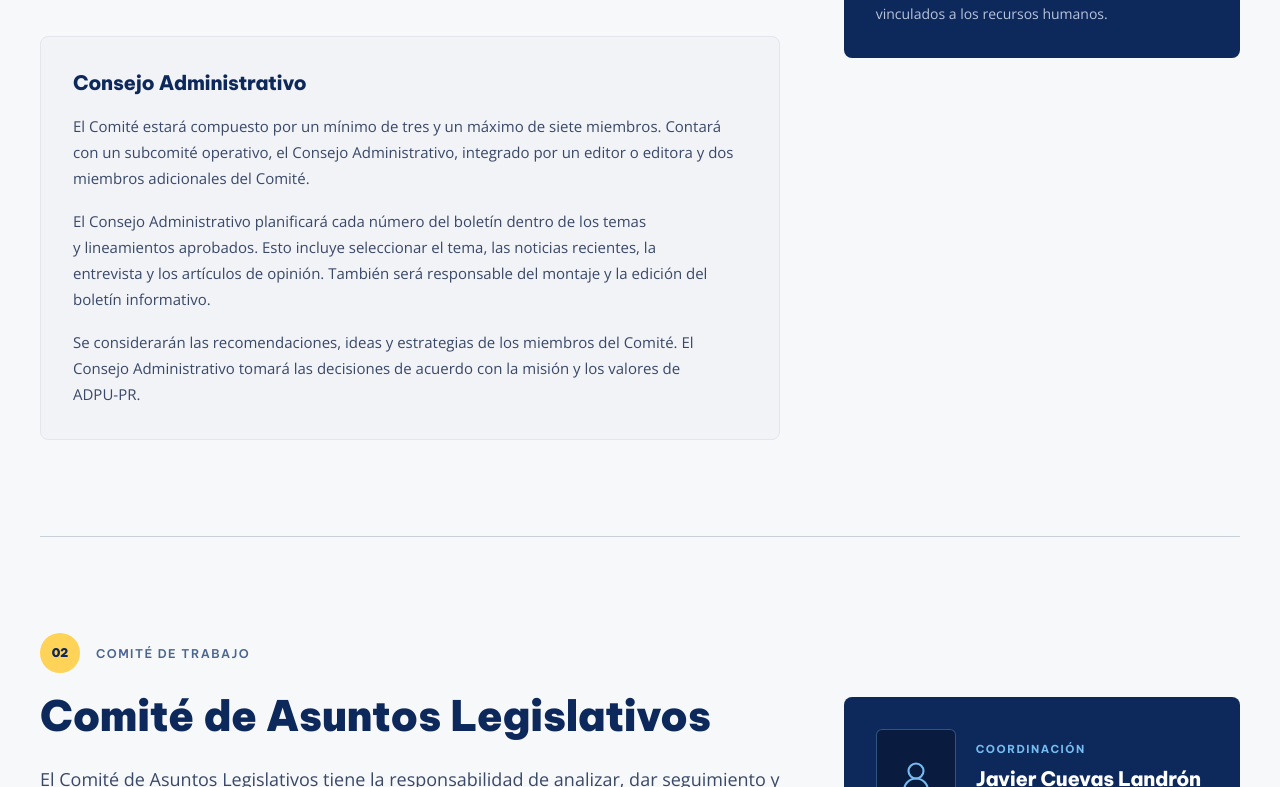
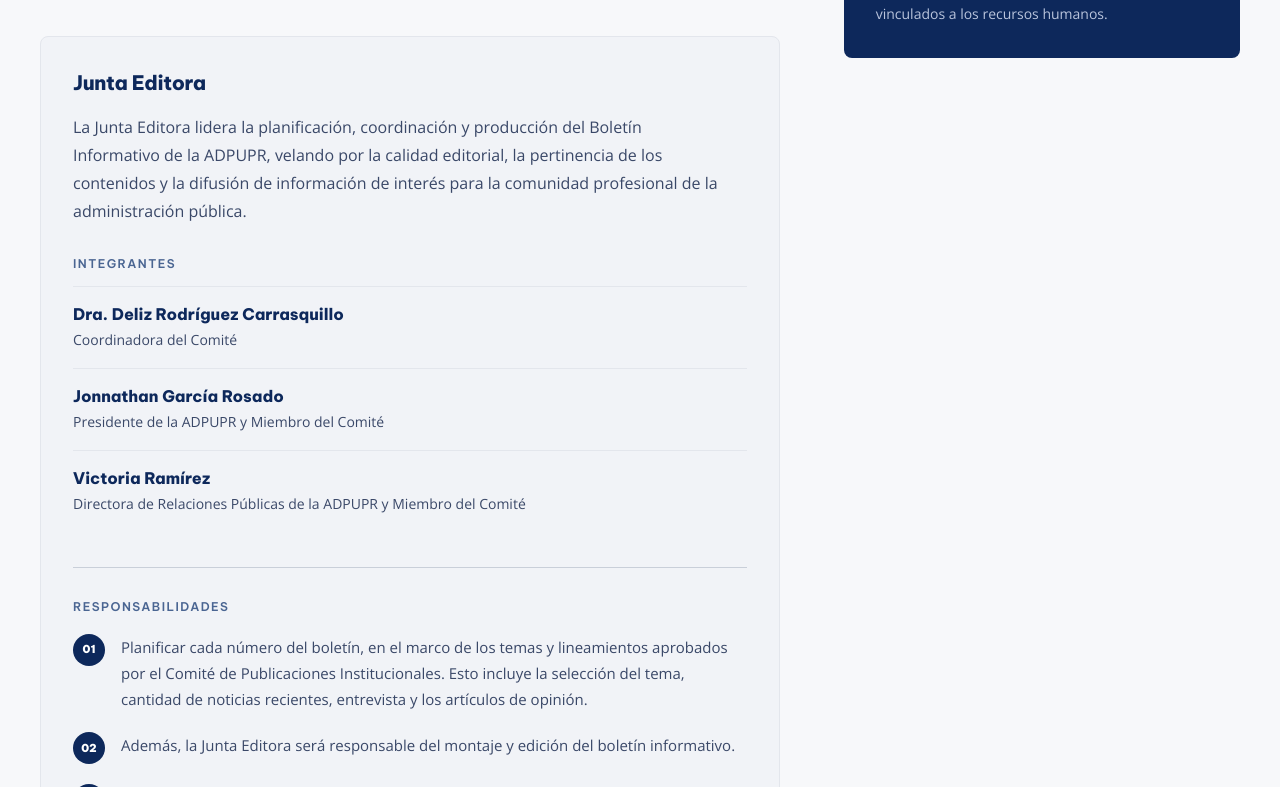
Before and after one commit to marcmaceira/adpupr, a Next.js app: page /nosotros/estructura-organizacional in a window 1280 px wide. Shown: the part 2933-3720 px from the top of the page. Built offline with nearby package versions, Linux system fonts and the light colour scheme; no server answers.

Commit message:
feat: update editorial board section

```diff
--- a/src/components/committee-details.tsx
+++ b/src/components/committee-details.tsx
@@ -3,6 +3,17 @@
 interface Coordinator {
   readonly name?: string
   readonly bio: string
+}
+
+interface AdministrationMember {
+  readonly name: string
+  readonly role: string
+}
+
+interface Administration {
+  readonly summary: string
+  readonly members: readonly AdministrationMember[]
+  readonly responsibilities: readonly string[]
 }
 
 interface Committee {
@@ -12,7 +23,7 @@
   readonly focus?: string
   readonly functionsLabel: string
   readonly functions: readonly string[]
-  readonly administration?: readonly string[]
+  readonly administration?: Administration
   readonly coordinator: Coordinator
 }
 
@@ -30,11 +41,29 @@
       "Dise\u00F1ar y coordinar c\u00E1psulas educativas para su difusi\u00F3n en redes sociales, en coordinaci\u00F3n con la Junta ADPU-PR y otros comit\u00E9s.",
       "Proponer lineamientos editoriales y de estilo para las publicaciones institucionales, como el bolet\u00EDn, las c\u00E1psulas y los comunicados.",
     ],
-    administration: [
-      "El Comit\u00E9 estar\u00E1 compuesto por un m\u00EDnimo de tres y un m\u00E1ximo de siete miembros. Contar\u00E1 con un subcomit\u00E9 operativo, el Consejo Administrativo, integrado por un editor o editora y dos miembros adicionales del Comit\u00E9.",
-      "El Consejo Administrativo planificar\u00E1 cada n\u00FAmero del bolet\u00EDn dentro de los temas y lineamientos aprobados. Esto incluye seleccionar el tema, las noticias recientes, la entrevista y los art\u00EDculos de opini\u00F3n. Tambi\u00E9n ser\u00E1 responsable del montaje y la edici\u00F3n del bolet\u00EDn informativo.",
-      "Se considerar\u00E1n las recomendaciones, ideas y estrategias de los miembros del Comit\u00E9. El Consejo Administrativo tomar\u00E1 las decisiones de acuerdo con la misi\u00F3n y los valores de ADPU-PR.",
-    ],
+    administration: {
+      summary:
+        "La Junta Editora lidera la planificaci\u00F3n, coordinaci\u00F3n y producci\u00F3n del Bolet\u00EDn Informativo de la ADPUPR, velando por la calidad editorial, la pertinencia de los contenidos y la difusi\u00F3n de informaci\u00F3n de inter\u00E9s para la comunidad profesional de la administraci\u00F3n p\u00FAblica.",
+      members: [
+        {
+          name: "Dra. Deliz Rodr\u00EDguez Carrasquillo",
+          role: "Coordinadora del Comit\u00E9",
+        },
+        {
+          name: "Jonnathan Garc\u00EDa Rosado",
+          role: "Presidente de la ADPUPR y Miembro del Comit\u00E9",
+        },
+        {
+          name: "Victoria Ram\u00EDrez",
+          role: "Directora de Relaciones P\u00FAblicas de la ADPUPR y Miembro del Comit\u00E9",
+        },
+      ],
+      responsibilities: [
+        "Planificar cada n\u00FAmero del bolet\u00EDn, en el marco de los temas y lineamientos aprobados por el Comit\u00E9 de Publicaciones Institucionales. Esto incluye la selecci\u00F3n del tema, cantidad de noticias recientes, entrevista y los art\u00EDculos de opini\u00F3n.",
+        "Adem\u00E1s, la Junta Editora ser\u00E1 responsable del montaje y edici\u00F3n del bolet\u00EDn informativo.",
+        "Se considerar\u00E1n todas las recomendaciones, ideas y estrategias de los miembros del Comit\u00E9 y la Junta Editora tomar\u00E1 la decisi\u00F3n de acuerdo con la misi\u00F3n y valores de ADPUPR.",
+      ],
+    },
     coordinator: {
       name: "Deliz Rodríguez-Carrasquillo, Ph.D. ",
       bio: "Catedr\u00E1tica Auxiliar en la Escuela Graduada de Administraci\u00F3n P\u00FAblica de la Universidad de Puerto Rico, Recinto de R\u00EDo Piedras. Posee un doctorado en Psicolog\u00EDa Industrial Organizacional de la UPR-RP, con formaci\u00F3n en el an\u00E1lisis de factores psicosociales que influyen en la experiencia laboral y en el dise\u00F1o de entornos de trabajo m\u00E1s justos. Su trayectoria integra la docencia, la investigaci\u00F3n y la consultor\u00EDa, con proyectos de clasificaci\u00F3n, retribuci\u00F3n y recursos humanos en el sector p\u00FAblico. Ha publicado art\u00EDculos en revistas arbitradas sobre equidad de g\u00E9nero, reclutamiento y selecci\u00F3n de personas empleadas, y se desempe\u00F1a como editora de la Revista de Administraci\u00F3n P\u00FAblica. Su agenda acad\u00E9mica se centra en la intersecci\u00F3n entre pol\u00EDticas p\u00FAblicas y gesti\u00F3n del talento humano, con \u00E9nfasis en equidad, diversidad, empleo y estrategias de reclutamiento y selecci\u00F3n. Adem\u00E1s, brinda consultor\u00EDa al sector p\u00FAblico en temas vinculados a los recursos humanos.",
@@ -142,14 +171,42 @@
           {committee.administration ? (
             <div className="mt-10 rounded-lg border border-border bg-surface-2 p-6 md:p-8">
               <h4 className="font-heading text-xl font-extrabold text-text">
-                Consejo Administrativo
+                Junta Editora
               </h4>
-              <div className="mt-4 space-y-4">
-                {committee.administration.map((paragraph) => (
-                  <p key={paragraph} className="font-body text-[15px] leading-[1.75] text-text-muted">
-                    {paragraph}
-                  </p>
-                ))}
+              <p className="mt-4 font-body text-base leading-[1.75] text-text-muted">
+                {committee.administration.summary}
+              </p>
+
+              <div className="mt-8">
+                <h5 className="eyebrow">Integrantes</h5>
+                <ul className="mt-4 divide-y divide-border border-t border-border">
+                  {committee.administration.members.map((member) => (
+                    <li key={member.name} className="py-4">
+                      <p className="font-heading text-base font-extrabold leading-snug text-primary">
+                        {member.name}
+                      </p>
+                      <p className="mt-1 font-body text-sm leading-relaxed text-text-muted">
+                        {member.role}
+                      </p>
+                    </li>
+                  ))}
+                </ul>
+              </div>
+
+              <div className="mt-9 border-t border-border-strong pt-8">
+                <h5 className="eyebrow">Responsabilidades</h5>
+                <ol className="mt-5 space-y-5">
+                  {committee.administration.responsibilities.map((responsibility, index) => (
+                    <li key={responsibility} className="grid grid-cols-[32px_1fr] gap-4">
+                      <span className="flex h-8 w-8 items-center justify-center rounded-full bg-primary font-heading text-[11px] font-black text-white">
+                        {String(index + 1).padStart(2, "0")}
+                      </span>
+                      <p className="font-body text-[15px] leading-[1.75] text-text-muted">
+                        {responsibility}
+                      </p>
+                    </li>
+                  ))}
+                </ol>
               </div>
             </div>
           ) : null}
```
